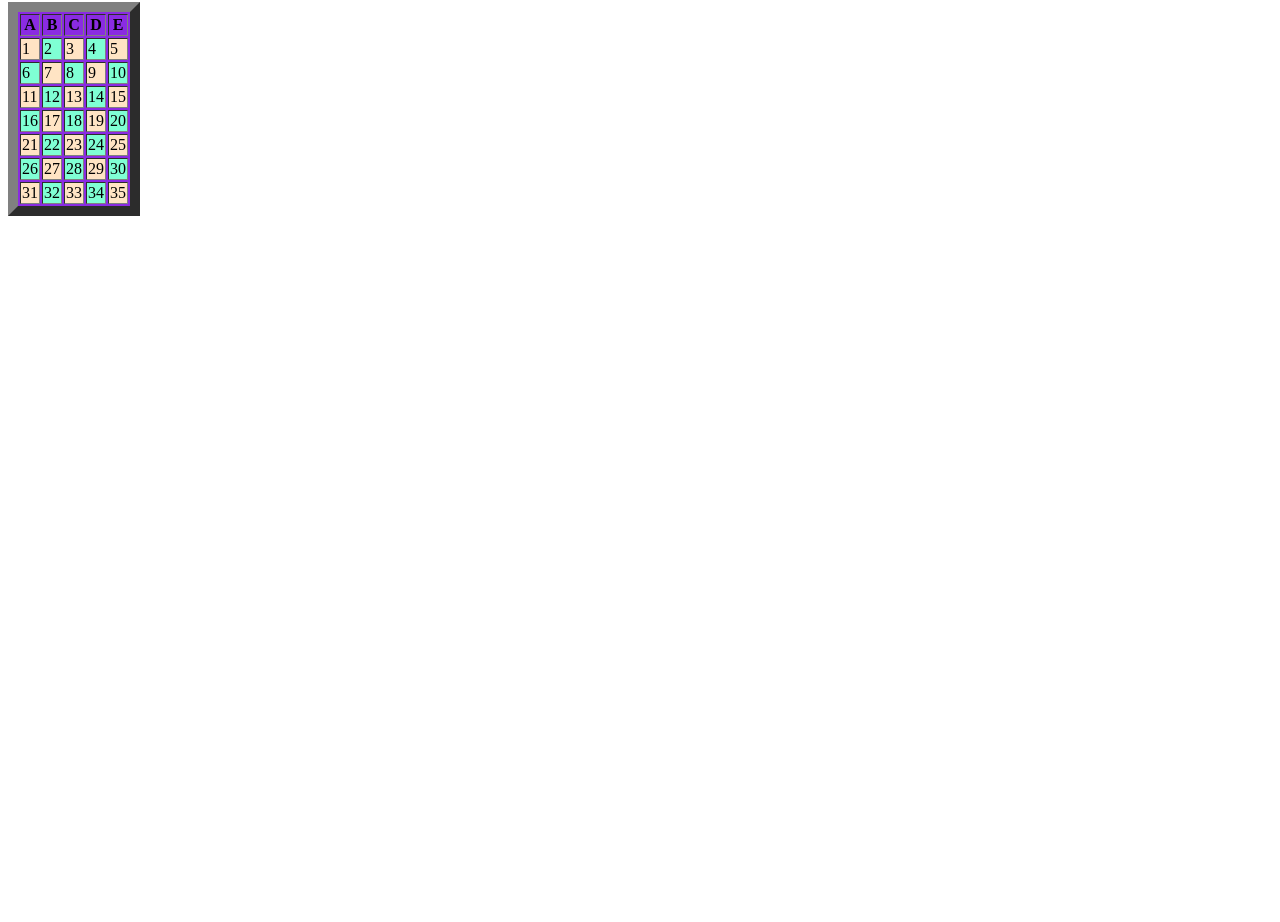
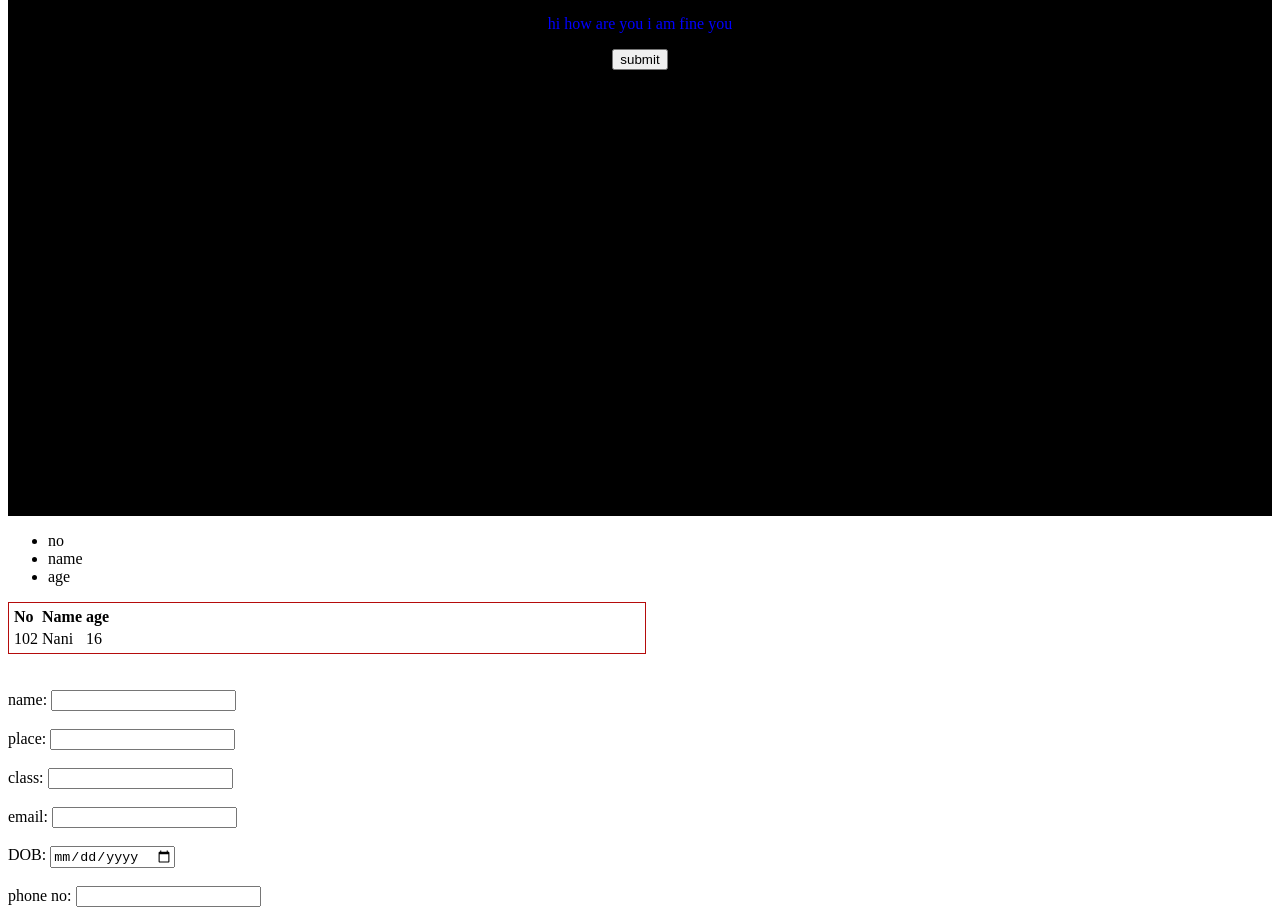
Before and after one commit to sumanthvalluru/pythonexcerice, a plain HTML site: page index.html in a window 1280 px wide. Shown: the part 65-987 px from the top of the page. Before the commit the page ends 800 px from the top, so only its background shows below. Drawn offline with Linux system fonts and the light colour scheme.

Commit message:
Add files via upload

```diff
--- a/index.html
+++ b/index.html
@@ -1,79 +1,73 @@
 <!DOCTYPE html>
-<html>
+<html lang="en">
 <head>
+    <meta charset="UTF-8">
+    <meta name="viewport" content="width=device-width, initial-scale=1.0">
     <title>Document</title>
-    <style>
-        .header {
-            background-color: blueviolet;
-        }
-        .even{
-            background-color: aquamarine;
-        }
-        .odd{
-            background-color: bisque;
-        }
-    </style>
+    <link rel="stylesheet" href="index.css">
 </head>
 <body>
+    <div class="name">
+     <h1>welcome to html class</h1>
+     <p>hi how are you  i am fine you </p>
+     <button>submit</button>
+    </div>
+    <div class="list">
+        <ul>
+            <li>no</li>
+            <li>name</li>
+            <li>age</li>
+        </ul>
+    </div>
+    <div class="table">
+        <table>
+            <tr>
+                <th>No</th>
+                <th>Name</th>
+                <th>age</th>
 
-<h2>html table </h2>
-<table border="10"
-    <tr class="header">
-        <th>A</th>
-        <th>B</th>
-        <th>C</th>
-        <th>D</th>
-        <th>E</th>
-    </tr>
-    <tr>
-        <td class="odd">1</td>
-        <td class="even">2</td>
-        <td class="odd">3</td>
-        <td class="even">4</td>
-        <td class="odd">5</td>
-    </tr>
-    <tr>
-        <td class="even">6</td>
-        <td class="odd">7</td>
-        <td class="even">8</td>
-        <td class="odd">9</td>
-        <td class="even">10</td>
-    </tr>
-    <tr>
-        <td class="odd">11</td>
-        <td class="even">12</td>
-        <td class="odd">13</td>
-        <td class="even">14</td>
-        <td class="odd">15</td>
-    </tr>
-    <tr>
-        <td class="even">16</td>
-        <td class="odd">17</td>
-        <td class="even">18</td>
-        <td class="odd">19</td>
-        <td class="even">20</td>
-    </tr>
-    <tr>
-        <td class="odd">21</td>
-        <td class="even">22</td>
-        <td class="odd">23</td>
-        <td class="even">24</td>
-        <td class="odd">25</td>
-    </tr>
-    <tr>
-        <td class="even">26</td>
-        <td class="odd">27</td>
-        <td class="even">28</td>
-        <td class="odd">29</td>
-        <td class="even">30</td>
-    </tr>
-    <tr>
-        <td class="odd">31</td>
-        <td class="even">32</td>
-        <td class="odd">33</td>
-        <td class="even">34</td>
-        <td class="odd">35</td>
-    </tr>
-</table>
+            </tr>
+            <tr>
+                <td>102</td>
+                <td>Nani</td>
+                <td>16</td>
+            </tr>
+        </table>
+    </div>
+<br>
+<br>
+
+    <form>
+        <label for="Name">name:</label>
+        <input type="text"  id="Name" name="Name">
+        <br>
+        <br>
+        <label for="place">place:</label>
+        <input type="text"  id="place" name="place">
+        <br>
+        <br>
+        <label for="class">class:</label>
+        <input type="text"  id="class" name="class">
+        <br>
+        <br>
+        <label for="email">email:</label>
+        <input type="text"  id="email" name="email">
+        <br>
+        <br>
+        <label for="DOB">DOB:</label>
+        <input type="date"  id="DOB" name="DOB">
+        <br>
+        <br>
+        <label for="phone no">phone no:</label>
+        <input type="number"  id="phone no" name="phone no">
+        <br>
+        <br>
+        <label for="address">address:</label>
+        <textarea id="address" name="address" rows="4" cols="50"></textarea>
+        <br>
+        <br>
+        <input type="submit" value="submit">
+    </form>
 </body>
+
 </html>
```
